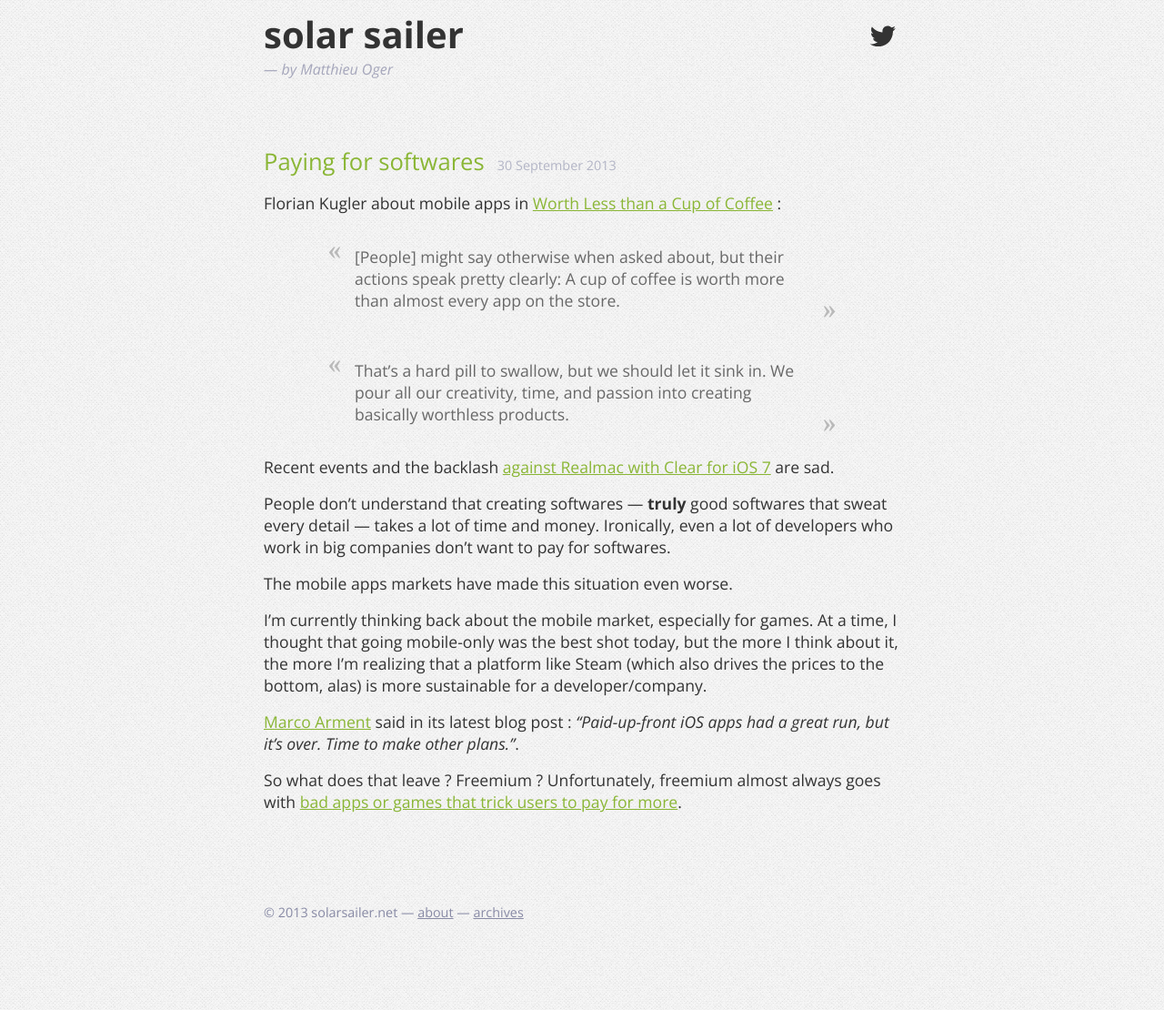
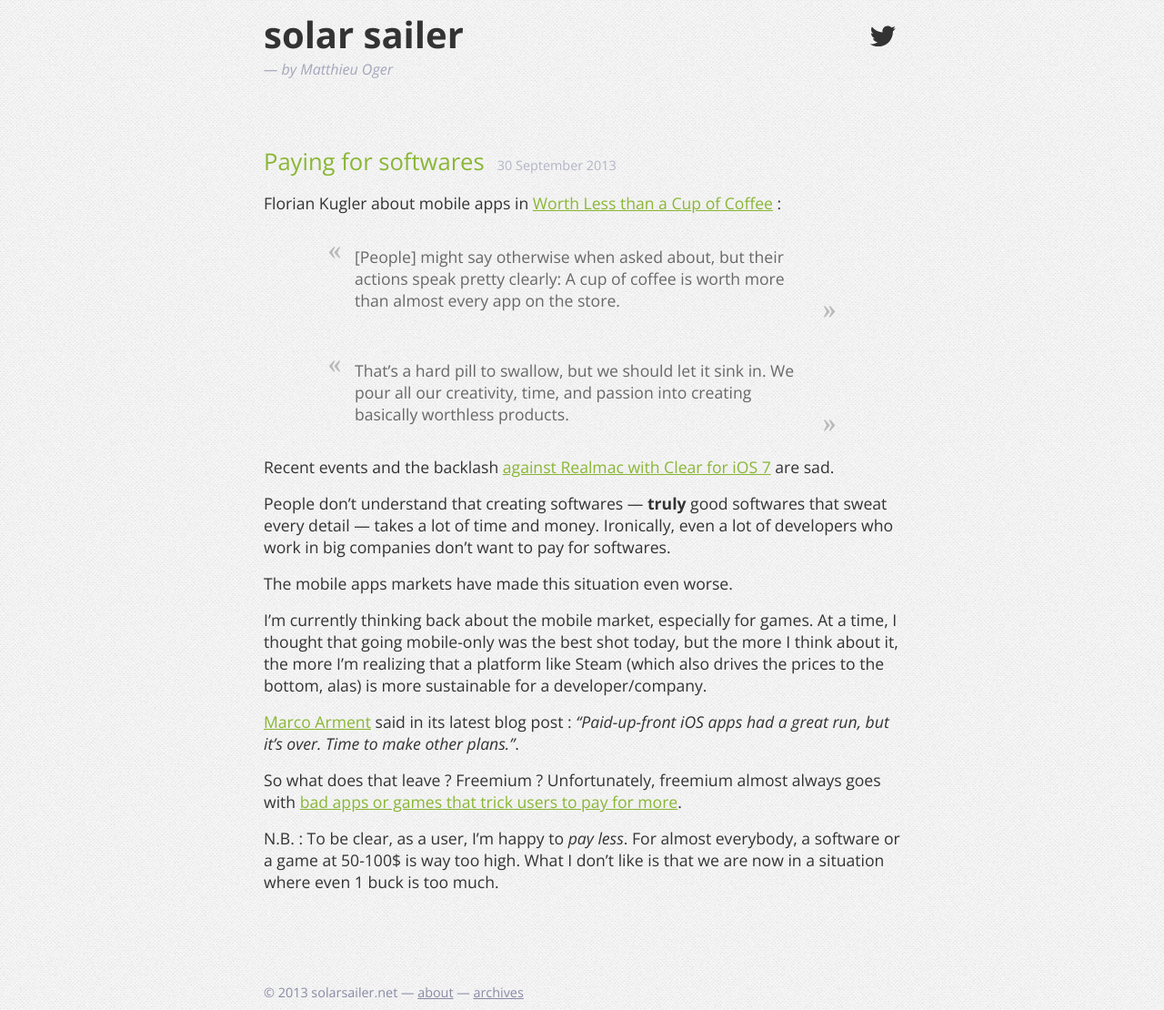
Before and after one commit to solarsailer/matthieuoger.com, a Jekyll site: the page built from _posts/2013-09-30-paying-for-softwares.md, in a window 1280 px wide. Shown: the whole page at 91% size. Built offline with Jekyll 4.4.1, drawn with Linux system fonts in a browser that asks for light colours; Markdown is read by kramdown in place of the engine named in the settings; comment, search, counter and statistics services are not loaded.

Commit message:
Update post

```diff
--- a/_posts/2013-09-30-paying-for-softwares.md
+++ b/_posts/2013-09-30-paying-for-softwares.md
@@ -20,3 +20,5 @@
 [Marco Arment](http://www.marco.org/2013/09/28/underscore-price-dynamics) said in its latest blog post : _"Paid-up-front iOS apps had a great run, but it’s over. Time to make other plans."_.
 
 So what does that leave ? Freemium ? Unfortunately, freemium almost always goes with [bad apps or games that trick users to pay for more](https://itunes.apple.com/fr/app/candy-crush-saga/id553834731?mt=8).
+
+N.B. : To be clear, as a user, I'm happy to _pay less_. For almost everybody, a software or a game at 50-100$ is way too high. What I don't like is that we are now in a situation where  even 1 buck is too much.
```
